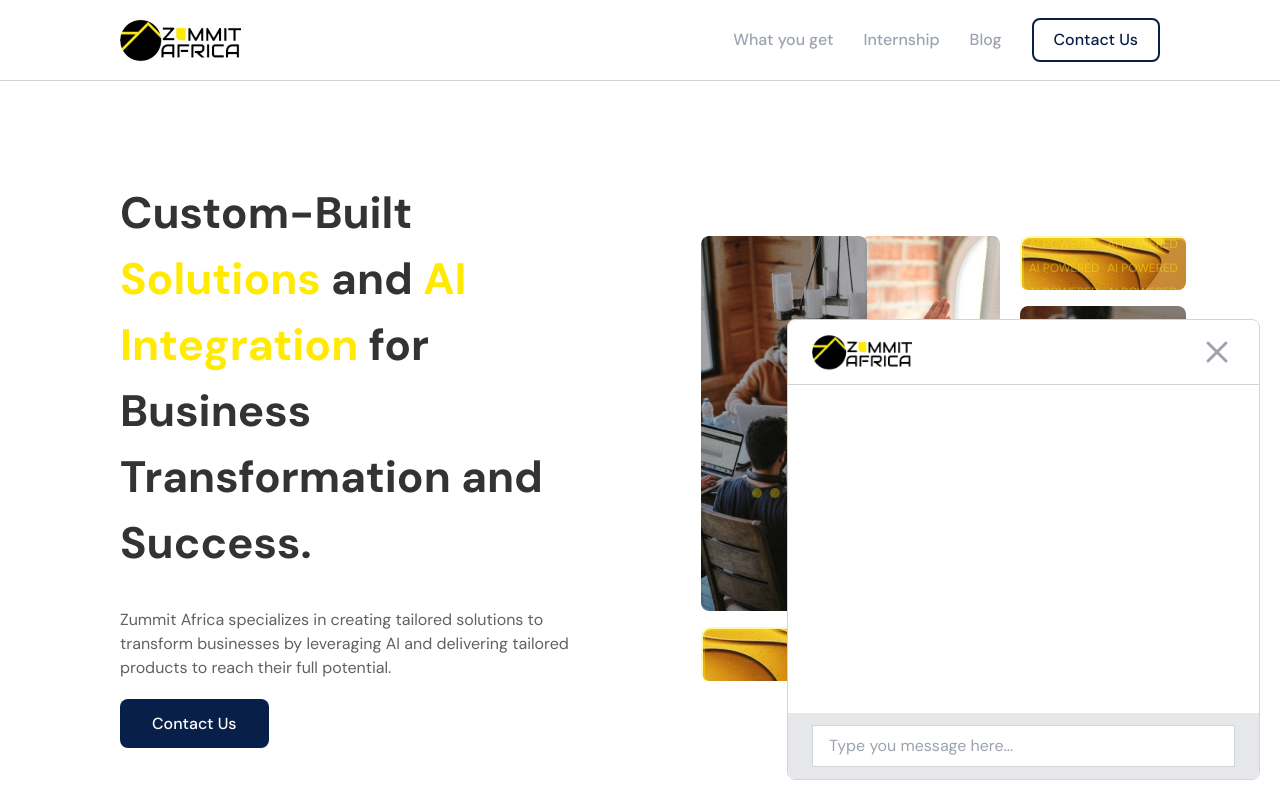
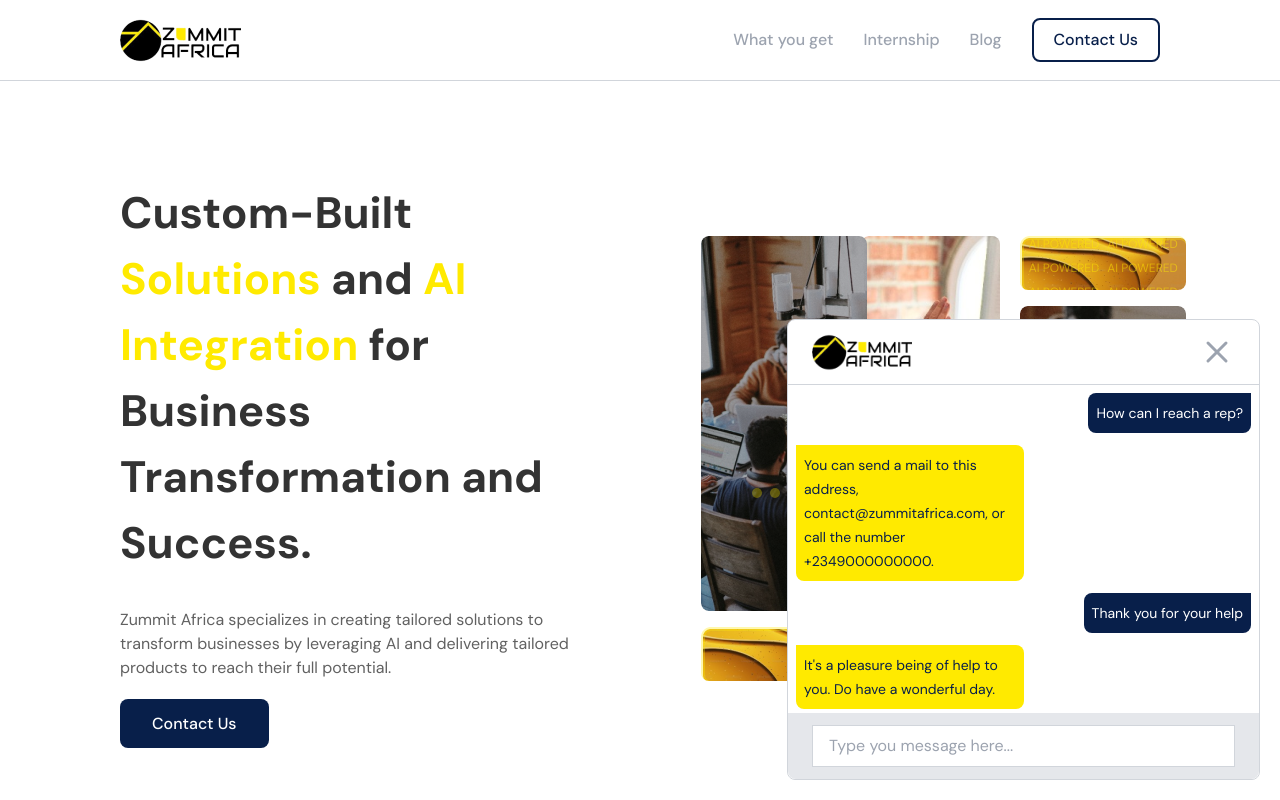
Before and after one commit to Zummit-Africa-Inc/zummit-ai, a React (Vite) app: page / in a window 1280 px wide. Both pictures are taken after a click on the button "Chat with Our Bot". Shown: the top 800 px of the page. Built offline with nearby package versions, Linux system fonts and the light colour scheme.

Commit message:
feature: added chat outlook and logic for bot

```diff
--- a/package.json
+++ b/package.json
@@ -23,12 +23,15 @@
     "react-icons": "^4.10.1",
     "react-router-dom": "^6.14.1",
     "react-spring": "^9.7.2",
-    "yup": "^1.2.0"
+    "uuid": "^9.0.0",
+    "yup": "^1.2.0",
+    "zustand": "^4.3.9"
   },
   "devDependencies": {
     "@types/react": "^18.2.14",
     "@types/react-dom": "^18.2.6",
     "@types/react-google-recaptcha": "^2.1.5",
+    "@types/uuid": "^9.0.2",
     "@typescript-eslint/eslint-plugin": "^5.61.0",
     "@typescript-eslint/parser": "^5.61.0",
     "@vitejs/plugin-react": "^4.0.0",
--- a/src/App.tsx
+++ b/src/App.tsx
@@ -10,14 +10,12 @@ const App = () => {
 			<Helmet>
 				<title>Zummit Africa</title>
 				<meta name="description" content="" />
-
 				{/* Facebook OpenGraph */}
 				<meta property="og:type" content="website" />
 				<meta property="og:url" content="https://zummitafrica.com" />
 				<meta property="og:title" content="Zummit Africa" />
 				<meta property="og:description" content="" />
 				<meta property="og:image" content="https://res.cloudinary.com/pabloclueless/image/upload/v1689372657/webclip_jeas3l.png" />
-
 				{/* Twitter */}
 				<meta property="twitter:card" content="summary_large_image" />
 				<meta property="twitter:url" content="https://zummitafrica.com" />
--- a/src/components/ui/ChatBot.tsx
+++ b/src/components/ui/ChatBot.tsx
@@ -1,40 +1,80 @@
 import { animated, useSpring } from "react-spring"
+import { useEffect, useRef } from "react"
 import { FiX } from "react-icons/fi"
+import { v4 as uuidv4 } from "uuid"
 import { useFormik } from "formik"
 import * as Yup from "yup"
 
 import { logo } from "assets/images"
+// import { useBotStore } from "store"
+import { CHATS } from "mock"
 
 interface Props {
 	close: () => void
 }
 
 const ChatBot = (props: Props) => {
+	// TODO: always clear chat on reload
+	// TODO: add typewriter effect to new bot message
+	// const { add, chats } = useBotStore(store => store)
+	const bottomRef = useRef<HTMLDivElement>(null)
+
 	const spring = useSpring({
 		from: { x: "100%" },
-		to: { x: "0%" }
+		to: { x: "0%" },
 	})
 
-  const schema = Yup.object({
-    message: Yup.string().required("Please enter a message for the bot!")
-  })
+	const schema = Yup.object({
+		message: Yup.string().required("Please enter a message for the bot!"),
+	})
 
-	const { errors, handleChange, handleSubmit } = useFormik({
+	const { handleChange, handleSubmit } = useFormik({
 		initialValues: { message: "" },
-    validationSchema: schema,
-		onSubmit: (data) => console.log(data),
+		validationSchema: schema,
+		onSubmit: ({ message }) => {
+			CHATS.push({
+				id: uuidv4(),
+				content: message,
+				createdAt: "",
+				type: "user",
+			})
+		},
+	})
+
+	useEffect(() => {
+		bottomRef.current && bottomRef.current.scrollIntoView({ behavior: "smooth" })
 	})
 
 	return (
-		<animated.div style={spring} className="flex flex-col items-center justify-between fixed bottom-5 right-5 !z-20 h-[461px] w-[473px] rounded-lg border border-gray-300 bg-white">
+		<animated.div
+			style={spring}
+			className="fixed bottom-5 right-5 !z-20 flex h-[461px] w-[473px] flex-col items-center justify-between rounded-lg border border-gray-300 bg-white">
 			<div className="flex w-full items-center justify-between border-b border-gray-300 px-6 py-3">
 				<img src={logo} alt="" className="w-[100px]" />
 				<button onClick={props.close} className="text-4xl text-gray-400">
 					<FiX />
 				</button>
 			</div>
-			<div className="flex h-full w-full flex-col overflow-y-scroll"></div>
-			<div className="flex flex-col w-full items-center gap-2 rounded-b-[8px] bg-gray-200 px-6 py-3">
+			<div className="flex h-full w-full flex-col gap-3 overflow-y-scroll p-2">
+				{CHATS.map((chat) => (
+					<div
+						key={chat.id}
+						className={`flex items-start gap-1 ${
+							chat.type === "bot" ? "flex-row" : "flex-row-reverse"
+						}`}>
+						<div
+							className={`max-w-[50%] rounded-lg p-2 ${
+								chat.type === "bot"
+									? "rounded-tl-none bg-secondary text-primary"
+									: "rounded-tr-none bg-primary text-white"
+							}`}>
+							<span className="text-sm">{chat.content}</span>
+						</div>
+						<div ref={bottomRef}></div>
+					</div>
+				))}
+			</div>
+			<div className="flex w-full flex-col items-center gap-2 rounded-b-[8px] bg-gray-200 px-6 py-3">
 				<form
 					onSubmit={handleSubmit}
 					className="w-full border border-gray-300 bg-white px-4 py-2">
@@ -46,7 +86,6 @@ const ChatBot = (props: Props) => {
 						placeholder="Type you message here..."
 					/>
 				</form>
-        {errors.message && <p className="text-[10px] text-red-500">{errors.message}</p>}
 			</div>
 		</animated.div>
 	)
--- a/src/index.css
+++ b/src/index.css
@@ -1,4 +1,4 @@
-@import url('https://fonts.googleapis.com/css2?family=DM+Sans:wght@400;500;700&family=Work+Sans:ital,wght@0,200;0,300;0,400;0,500;0,600;0,700;0,800;0,900;1,700&display=swap');
+@import url("https://fonts.googleapis.com/css2?family=DM+Sans:wght@400;500;700&family=Work+Sans:ital,wght@0,200;0,300;0,400;0,500;0,600;0,700;0,800;0,900;1,700&display=swap");
 
 @tailwind base;
 @tailwind components;
@@ -19,7 +19,7 @@
 
 * {
 	box-sizing: border-box;
-  font-family: 'DM Sans', sans-serif;
+	font-family: "DM Sans", sans-serif;
 	padding: 0;
 	margin: 0;
 }
@@ -29,13 +29,14 @@ html {
 }
 
 body {
-	background: #FFF;
+	background: #fff;
 	font-family: var(--primary-font);
 	overflow-x: hidden;
 	overflow-y: scroll;
 }
 
-input, textarea {
+input,
+textarea {
 	outline: none;
 }
 
@@ -43,11 +44,11 @@ input:-webkit-autofill {
 	transition: background-color 5000s ease-in-out 0s;
 }
 
-input[type='search']::-webkit-search-cancel-button {
+input[type="search"]::-webkit-search-cancel-button {
 	display: none;
 }
 
-input[type='file']::-webkit-file-upload-button {
+input[type="file"]::-webkit-file-upload-button {
 	display: none;
 }
 
@@ -75,7 +76,7 @@ input::-webkit-inner-spin-button {
 }
 
 /* Firefox */
-input[type='number'] {
+input[type="number"] {
 	-moz-appearance: textfield;
 }
 
@@ -105,32 +106,50 @@ input[type='number'] {
 		"left left left down down down down down down down";
 }
 
-.top { grid-area: top; }
+.top {
+	grid-area: top;
+}
 
-.right { grid-area: right; }
+.right {
+	grid-area: right;
+}
 
-.down { grid-area: down; }
+.down {
+	grid-area: down;
+}
 
-.left { grid-area: left; }
+.left {
+	grid-area: left;
+}
+
+.top img,
+.right img,
+.down img,
+.left img {
+	width: 100%;
+	height: 100%;
+	border-radius: 8px;
+	object-fit: cover;
+}
 
 /* actives the hover effect on the bav links */
 .nav-link {
 	position: relative;
 }
 
-.nav-link::before{
-  content: '';
+.nav-link::before {
+	content: "";
 	position: absolute;
 	bottom: 0;
 	right: 0;
 	width: 0;
 	height: 2px;
-	background: #9FAABE;
+	background: #9faabe;
 	transition: width 0.6s cubic-bezier(0.25, 1, 0.5, 1);
 }
 
 @media (hover: hover) and (pointer: fine) {
-  .nav-link:hover::before{
+	.nav-link:hover::before {
 		left: 0;
 		right: auto;
 		width: 100%;
--- /dev/null
+++ b/src/mock.ts
@@ -0,0 +1,64 @@
+import { Chat } from "types"
+
+export const CHATS:Chat[] = [
+  {
+    id: "1",
+    content: "Hello",
+    createdAt: "",
+    type: "user"
+  },
+  {
+    id: "2",
+    content: "Hello. I am ZummitAI Chat bot. How can I help you?",
+    createdAt: "",
+    type: "bot"
+  },
+  {
+    id: "3",
+    content: "What does Zummit do?",
+    createdAt: "",
+    type: "user"
+  },
+  {
+    id: "4",
+    content: "Zummit Africa specializes in creating tailored solutions to transform businesses by leveraging AI and delivering tailored products to reach their full potential.",
+    createdAt: "",
+    type: "bot"
+  },
+  {
+    id: "5",
+    content: "What sectors does Zummit work with?",
+    createdAt: "",
+    type: "user"
+  },
+  {
+    id: "6",
+    content: "Zummit works in all sectors including agriculture, transportation, fintech, support and retail.",
+    createdAt: "",
+    type: "bot"
+  },
+  {
+    id: "7",
+    content: "How can I reach a rep?",
+    createdAt: "",
+    type: "user"
+  },
+  {
+    id: "8",
+    content: "You can send a mail to this address, contact@zummitafrica.com, or call the number +2349000000000.",
+    createdAt: "",
+    type: "bot"
+  },
+  {
+    id: "9",
+    content: "Thank you for your help",
+    createdAt: "",
+    type: "user"
+  },
+  {
+    id: "10",
+    content: "It's a pleasure being of help to you. Do have a wonderful day.",
+    createdAt: "",
+    type: "bot"
+  },
+]
--- a/src/pages/Home.tsx
+++ b/src/pages/Home.tsx
@@ -132,32 +132,16 @@ const Home = () => {
 							style={springs}
 							className="grid-container h-full w-2/4">
 							<div className="top">
-								<img
-									src={top}
-									alt=""
-									className="h-full w-full rounded-lg object-cover"
-								/>
+								<img src={top} alt="" />
 							</div>
 							<div className="right">
-								<img
-									src={right}
-									alt=""
-									className="h-full w-full rounded-lg object-cover"
-								/>
+								<img src={right} alt="" />
 							</div>
 							<div className="down">
-								<img
-									src={down}
-									alt=""
-									className="h-full w-full rounded-lg object-cover"
-								/>
+								<img src={down} alt="" />
 							</div>
 							<div className="left">
-								<img
-									src={left}
-									alt=""
-									className="h-full w-full rounded-lg object-cover"
-								/>
+								<img src={left} alt="" />
 							</div>
 						</animated.div>
 						<div className="flex h-full w-1/4 flex-col justify-between">
--- a/src/pages/NotFound.tsx
+++ b/src/pages/NotFound.tsx
@@ -1,12 +1,12 @@
 import { Link } from "react-router-dom"
 
 import { Footer, Navbar, PaddedBlock } from "components"
-import not_found from "assets/images/not-found.png"
+import not_found from "/images/not-found.png"
 import { ArrowRight } from "assets/icons-tsx"
 import { usePageTitle } from "hooks"
 
 const NotFound = () => {
-	usePageTitle("Not found")
+	usePageTitle("Oops!")
 
 	return (
 		<>
--- /dev/null
+++ b/src/store/bot.ts
@@ -0,0 +1,22 @@
+import { persist } from "zustand/middleware"
+import { create } from "zustand"
+
+import { Chat } from "types"
+
+interface BotStore {
+	chats: Chat[]
+	add: (payload: Chat) => void
+	clear: () => void
+}
+
+export const useBotStore = create<BotStore>()(
+	persist((set) => ({
+    chats: [],
+    add: (payload) => set((state) => ({
+      chats: [...state.chats, payload]
+    })),
+    clear: () => set(() => ({
+      chats: []
+    }))
+  }), { name: "bot-store" })
+)
--- /dev/null
+++ b/src/store/index.ts
@@ -0,0 +1,5 @@
+import { useBotStore } from "./bot"
+
+export {
+  useBotStore,
+}
--- a/src/store/store.ts
+++ /dev/null
@@ -1,2 +0,0 @@
-
-export const store = {}
--- a/src/types.ts
+++ b/src/types.ts
@@ -25,3 +25,10 @@ export type Project = {
   isPublished: boolean
   createdAt: Date | string
 }
+
+export type Chat = {
+	id: string
+	type: "bot" | "user"
+	content: string
+	createdAt: Date | string
+}
```
Also changed, not shown: public/images/not-found.png (renamed from src/assets/images/not-found.png), 1 other file (tests, documents, lock files or other folders). Lines whose indentation alone changed are shown as unchanged.
